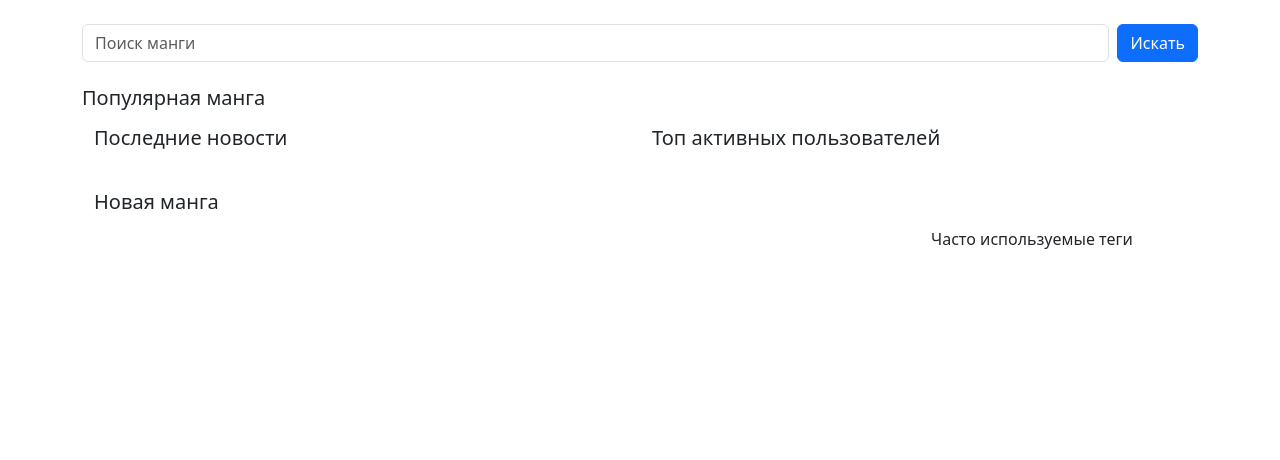
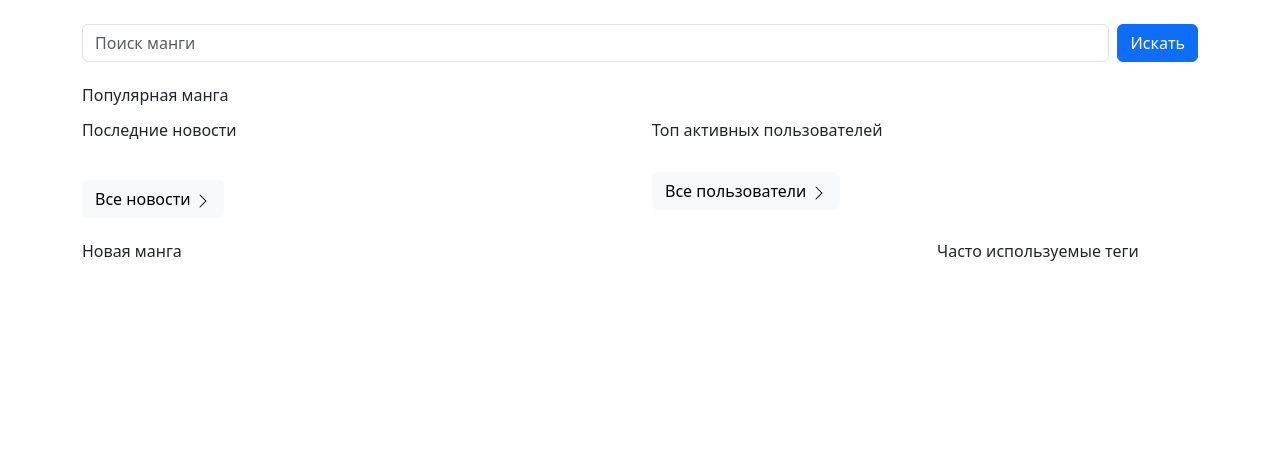
Before and after one commit to TuanKiri/MangaLibrary, a Flask app: page / in a window 1280 px wide. Shown: the part 57-517 px from the top of the page. Run offline with Flask 2, Linux system fonts and the light colour scheme; data that the repository does not hold is empty; some libraries are stand-ins or nearby versions.

Commit message:
minor cosmetic improvements

```diff
--- a/app/main/templates/index.html
+++ b/app/main/templates/index.html
@@ -6,14 +6,14 @@
     {{ search_form.search(placeholder="Поиск манги",class_="form-control me-2") }}
     {{ search_form.submit(class_="btn btn-primary") }}
 </form>
-<h5 class="mb-3 mt-4">Популярная манга</h5>
+<h6 class="mb-3 mt-4">Популярная манга</h6>
 <div class="text-center row row-cols-1 row-cols-sm-2 row-cols-md-3 row-cols-lg-4 row-cols-xl-5 g-4">
   {% for p in popular_manga %}
     <div class="col">
       <div class="card h-100">
         <img src="{{ p.Manga.image_url() }}" alt="...">
         <div class="card-body d-flex align-items-center justify-content-center">
-            <h5 class="card-title mb-0"><a class="link-dark" href="{{ url_for('manga.index', title=p.Manga.title) }}">{{ p.Manga.title }}</a></h5>
+            <h6 class="card-title mb-0"><a class="link-dark" href="{{ url_for('manga.index', title=p.Manga.title) }}">{{ p.Manga.title }}</a></h6>
           </div>
         <div class="card-footer">
           <small class="text-muted">Обновлено: {{ moment(p.Manga.timestamp).fromNow() }}</small>
@@ -22,15 +22,15 @@
     </div>
     {% endfor %}
   </div>
-  <div class="container">
+  <div class="container p-0">
     <div class="row">
         <div class="col">
-            <h5 class="mb-3 mt-4">Последние новости</h5>
+            <h6 class="mb-3 mt-4">Последние новости</h6>
             <div class="list-group">
               {% for item in news %}
               <a href="{{ url_for('news.index', title = item.title) }}" class="list-group-item list-group-item-action">
                   <div class="d-flex w-100 justify-content-between">
-                      <h5 class="mb-1">{{ item.title }}</h5>
+                      <h6 class="mb-1">{{ item.title }}</h6>
                       <small class="text-muted">{{ moment(item.timestamp).fromNow() }}</small>
                   </div>
                   <small class="text-muted d-flex align-items-center">
@@ -40,11 +40,17 @@
                       {{ item.user.username }}
                   </small>
               </a>
-          {% endfor %}
+              {% endfor %}
             </div>
+            <a type="button" href="{{ url_for('.news_list') }}" class="btn btn-light mt-4">
+              Все новости
+              <svg xmlns="http://www.w3.org/2000/svg" width="16" height="16" fill="currentColor" class="bi bi-chevron-right" viewBox="0 0 16 16">
+                <path fill-rule="evenodd" d="M4.646 1.646a.5.5 0 0 1 .708 0l6 6a.5.5 0 0 1 0 .708l-6 6a.5.5 0 0 1-.708-.708L10.293 8 4.646 2.354a.5.5 0 0 1 0-.708z"/>
+              </svg>
+            </a>
         </div>
         <div class="col">
-            <h5 class="mb-3 mt-4">Топ активных пользователей</h5>
+            <h6 class="mb-3 mt-4">Топ активных пользователей</h6>
             <ol class="list-group list-group-numbered circle">
               {% for user in popular_users %}
                   <li class="list-group-item d-flex justify-content-between align-items-start">
@@ -58,11 +64,17 @@
                   </li>
                 {% endfor %}
               </ol>
+              <a type="button" href="{{ url_for('.users_list') }}" class="btn btn-light mt-3">
+                Все пользователи
+                <svg xmlns="http://www.w3.org/2000/svg" width="16" height="16" fill="currentColor" class="bi bi-chevron-right" viewBox="0 0 16 16">
+                  <path fill-rule="evenodd" d="M4.646 1.646a.5.5 0 0 1 .708 0l6 6a.5.5 0 0 1 0 .708l-6 6a.5.5 0 0 1-.708-.708L10.293 8 4.646 2.354a.5.5 0 0 1 0-.708z"/>
+                </svg>
+              </a>
         </div>
-    </div>
-    <h5 class="mb-3 mt-4">Новая манга</h5>
-    <div class="row" >
+      </div>
+    <div class="row mt-4" >
       <div class="col-sm-9">
+        <h6 class="mb-3">Новая манга</h6>
         {% include '_manga.html' %}
       </div>
       <div class="col-3">
--- a/app/templates/_manga.html
+++ b/app/templates/_manga.html
@@ -2,12 +2,12 @@
     {% for item in pagination.items %}
       <tbody>
         <tr class="d-flex">
-            <td>
+            <td class="ps-0">
                 <img src="{{ item.image_url() }}" style="width: 150px" class="" alt="...">
             </td>
             <td>
-                <div class="card-body">
-                    <h5 class="card-title"><a class="link-dark" href="{{ url_for('manga.index', title = item.title) }}">{{ item.title }}</a></h5>
+                <div class="card-body pt-0">
+                    <h6 class="card-title"><a class="link-dark" href="{{ url_for('manga.index', title = item.title) }}">{{ item.title }}</a></h6>
                     <p class="card-text">{{ item.catalog }}</p>
                     {% if item.tags.count() %}
                         {% for tag in item.tags %}
```
